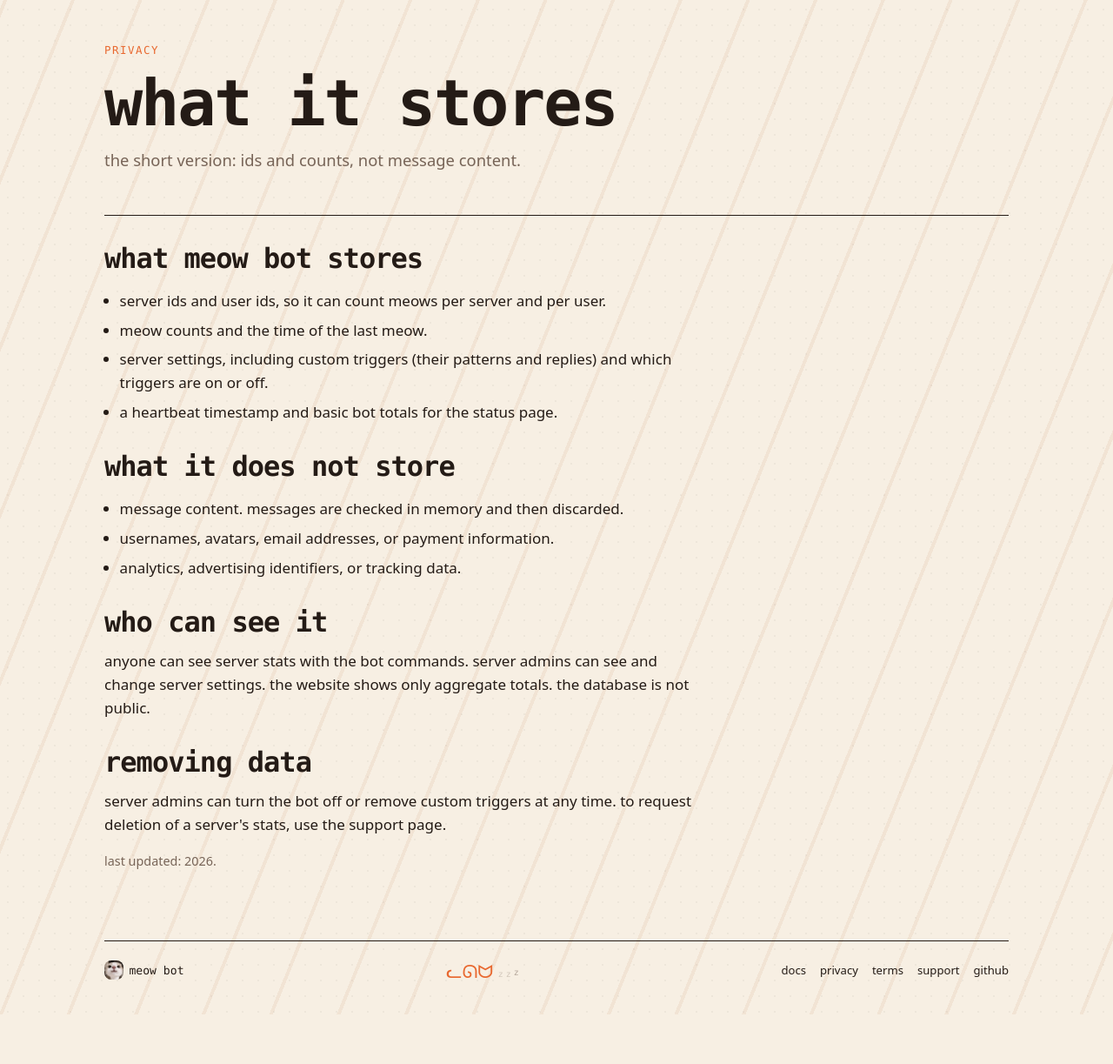
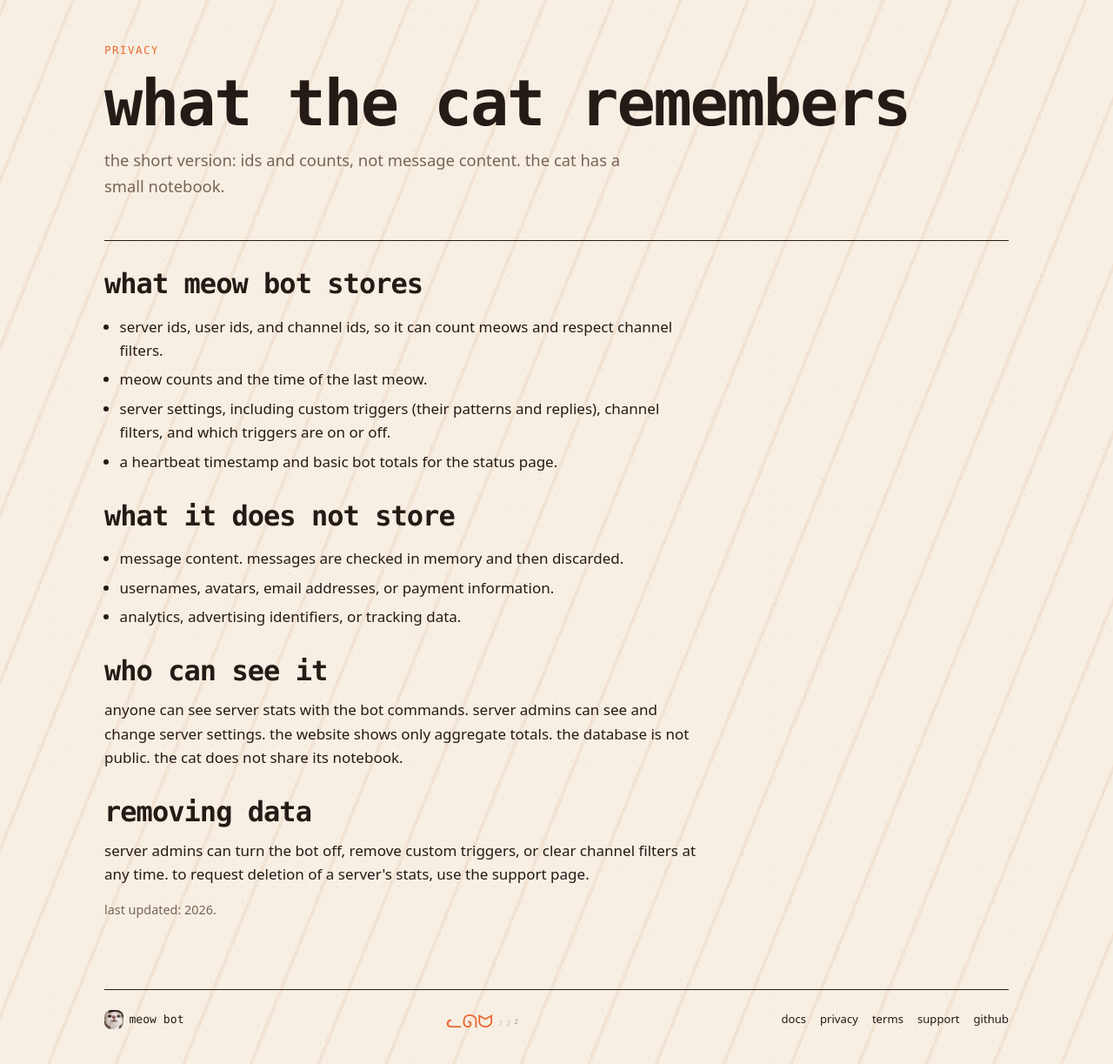
Before and after one commit to xangeyfun/Meow-Bot, a Flask app: page /privacy in a window 1280 px wide. Shown: the part 70-1293 px from the top of the page at 87% size. Before the commit the page ends 1236 px from the top, so only its background shows below. Run offline with Flask 3, Linux system fonts and the light colour scheme.

Commit message:
Update privacy page for channel filters

```diff
--- a/templates/privacy.html
+++ b/templates/privacy.html
@@ -4,16 +4,16 @@
 {% block content %}
 <section class="page-head">
   <p class="eyebrow">privacy</p>
-  <h1>what it stores</h1>
-  <p class="lede">the short version: ids and counts, not message content.</p>
+  <h1>what the cat remembers</h1>
+  <p class="lede">the short version: ids and counts, not message content. the cat has a small notebook.</p>
 </section>
 
 <section class="prose">
   <h2>what meow bot stores</h2>
   <ul>
-    <li>server ids and user ids, so it can count meows per server and per user.</li>
+    <li>server ids, user ids, and channel ids, so it can count meows and respect channel filters.</li>
     <li>meow counts and the time of the last meow.</li>
-    <li>server settings, including custom triggers (their patterns and replies) and which triggers are on or off.</li>
+    <li>server settings, including custom triggers (their patterns and replies), channel filters, and which triggers are on or off.</li>
     <li>a heartbeat timestamp and basic bot totals for the status page.</li>
   </ul>
 
@@ -25,10 +25,10 @@
   </ul>
 
   <h2>who can see it</h2>
-  <p>anyone can see server stats with the bot commands. server admins can see and change server settings. the website shows only aggregate totals. the database is not public.</p>
+  <p>anyone can see server stats with the bot commands. server admins can see and change server settings. the website shows only aggregate totals. the database is not public. the cat does not share its notebook.</p>
 
   <h2>removing data</h2>
-  <p>server admins can turn the bot off or remove custom triggers at any time. to request deletion of a server's stats, use the support page.</p>
+  <p>server admins can turn the bot off, remove custom triggers, or clear channel filters at any time. to request deletion of a server's stats, use the support page.</p>
 
   <p class="muted">last updated: {{ current_year }}.</p>
 </section>
```
